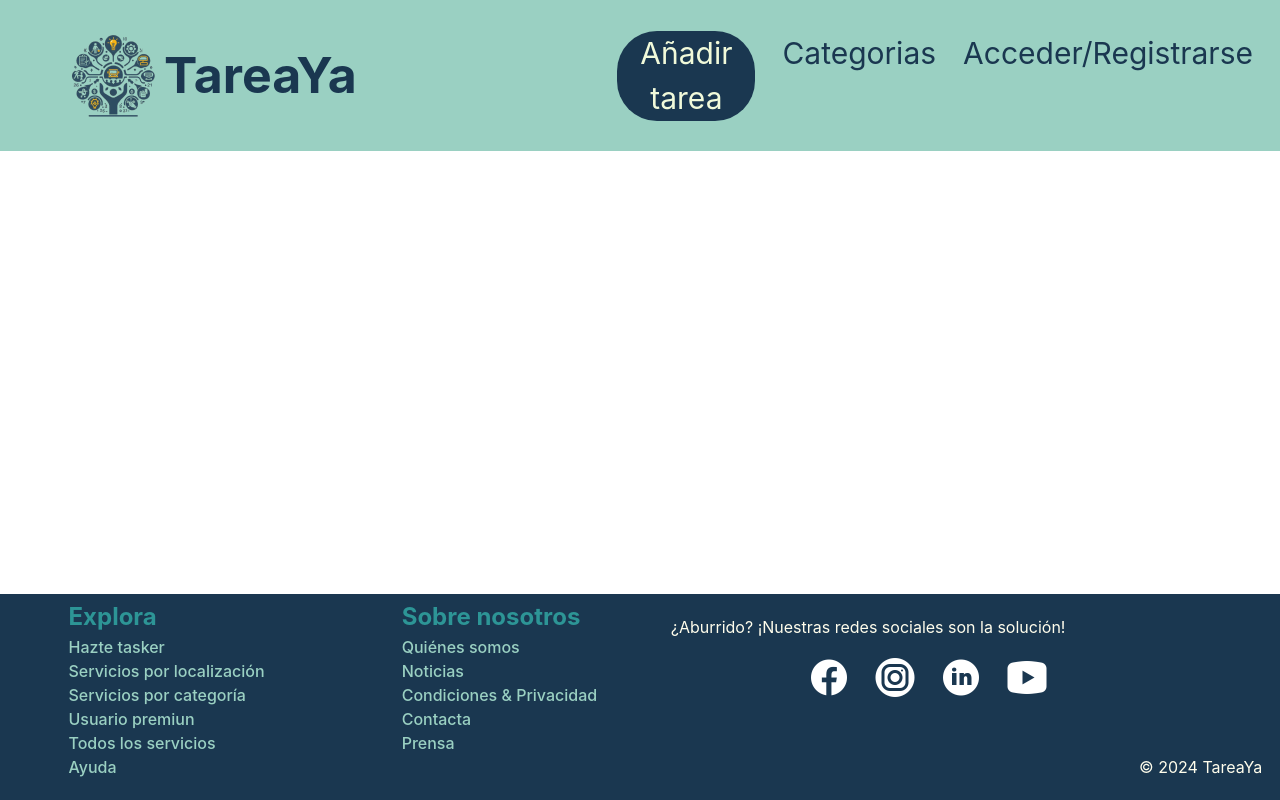
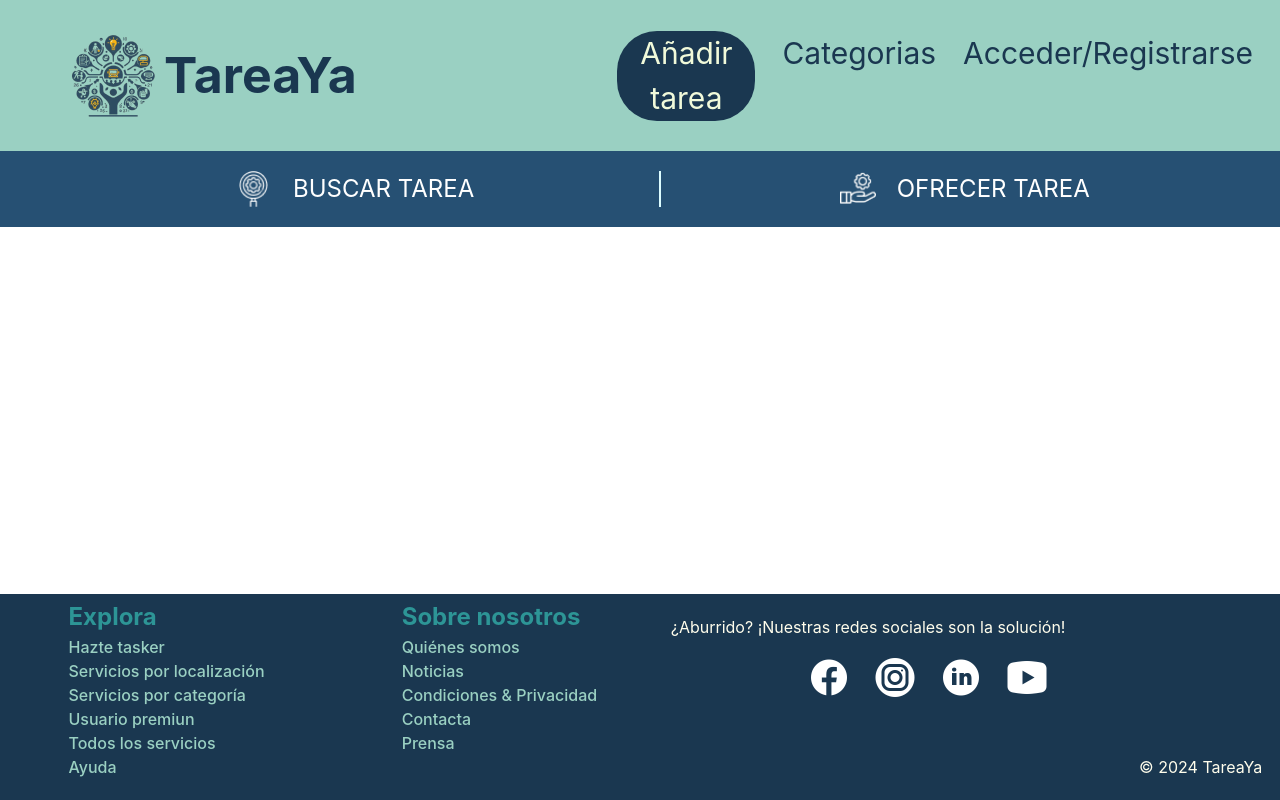
Before and after one commit to dialomt/hackathon-TareaYa, a React (Vite) app in the folder tareaya/: page / in a window 1280 px wide. Built offline with nearby package versions, Linux system fonts and the light colour scheme.

Commit message:
Creation of the navbar, html structure and its css styling

```diff
--- a/tareaya/src/components/header/Header.jsx
+++ b/tareaya/src/components/header/Header.jsx
@@ -2,6 +2,7 @@ import "./header.css";
 
 const Header = () => {
   return (
+  <>
   <header className="header--container">
     <div className="header--LogoTitle--container">
         <img src="src/components/images/LogoArbol.png"/>
@@ -15,6 +16,13 @@ const Header = () => {
         </ul>
     </div>
   </header>
+  <nav className="nav--container">
+    <ul className="nav--list">
+      <li className="nav--tasks"><img src="src/components/images/icon_search_task.png"/> BUSCAR TAREA</li>
+      <li className="nav--tasks"><img src="src/components/images/icon_offer_task.png"/> OFRECER TAREA</li>
+    </ul>
+  </nav>
+  </>
 )};
 
 export default Header;
--- a/tareaya/src/components/header/header.css
+++ b/tareaya/src/components/header/header.css
@@ -43,3 +43,42 @@
   border-radius: 40px;
   color: #F1FADA;
 }
+
+
+.nav--container {
+  height: 76px;
+  background-color: #265073;
+  color: #FFFFFF;
+  display: flex;
+  flex-direction: row;
+  justify-content: center;
+  align-items: center;
+}
+
+.nav--list {
+  width: 100%;
+  display: flex;
+  flex-direction: row;
+  justify-content: space-evenly;
+  justify-content: center;
+  list-style: none;
+
+}
+
+.nav--tasks {
+  width: 49%;
+  display: flex;
+  flex-direction: row;
+  justify-content: center;
+  gap: 1.3rem;
+  font-size: 24px;
+  cursor: pointer;
+}
+
+.nav--tasks:hover{
+  text-decoration: underline;
+}
+
+.nav--tasks:nth-of-type(1){
+  border-right: 2px solid #DDFDFF;
+}
--- a/tareaya/src/router/App.css
+++ b/tareaya/src/router/App.css
@@ -2,4 +2,5 @@
   width: 100%;
   margin: 0 auto;
   text-align: center;
+  padding: 0;
 }
```
Also changed, not shown: tareaya/src/components/images/icon_offer_task.png (added), tareaya/src/components/images/icon_search_task.png (added).
